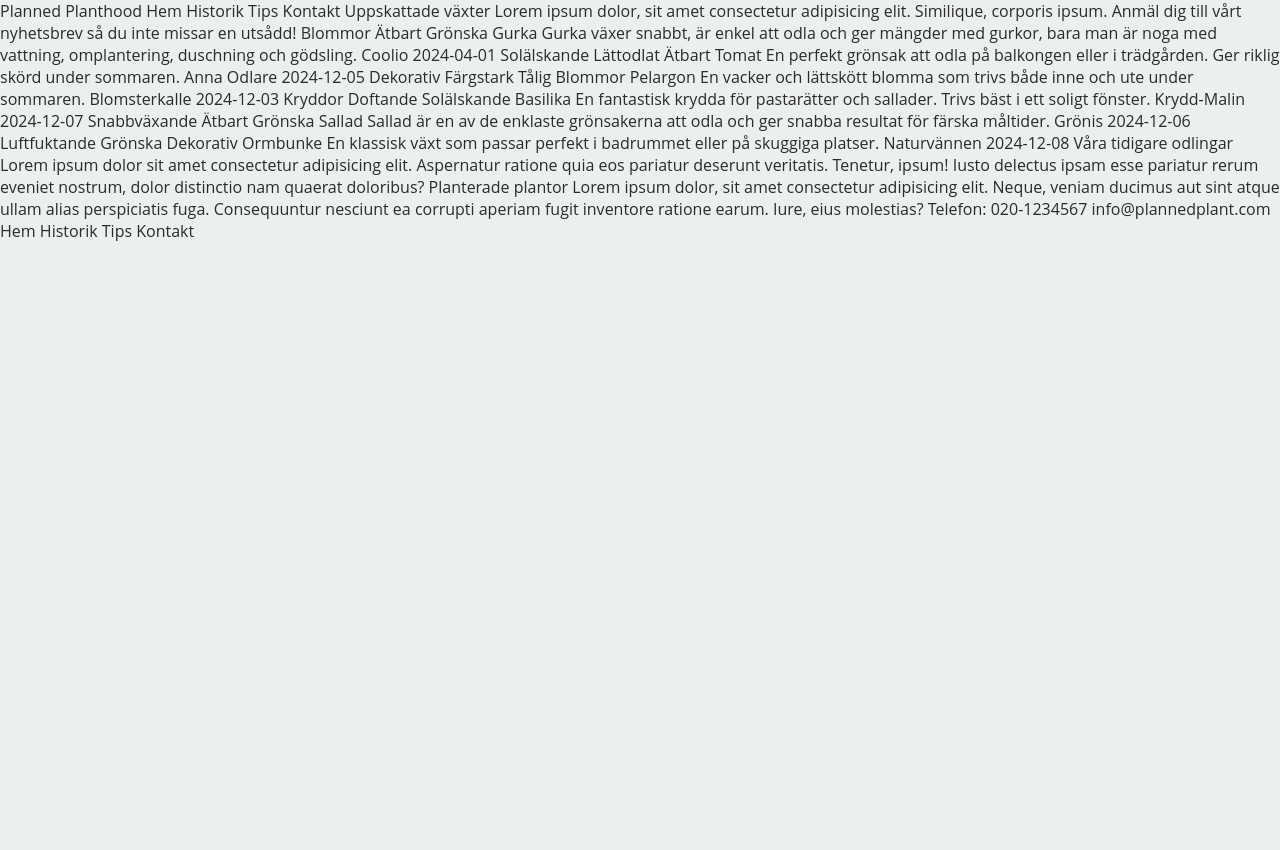
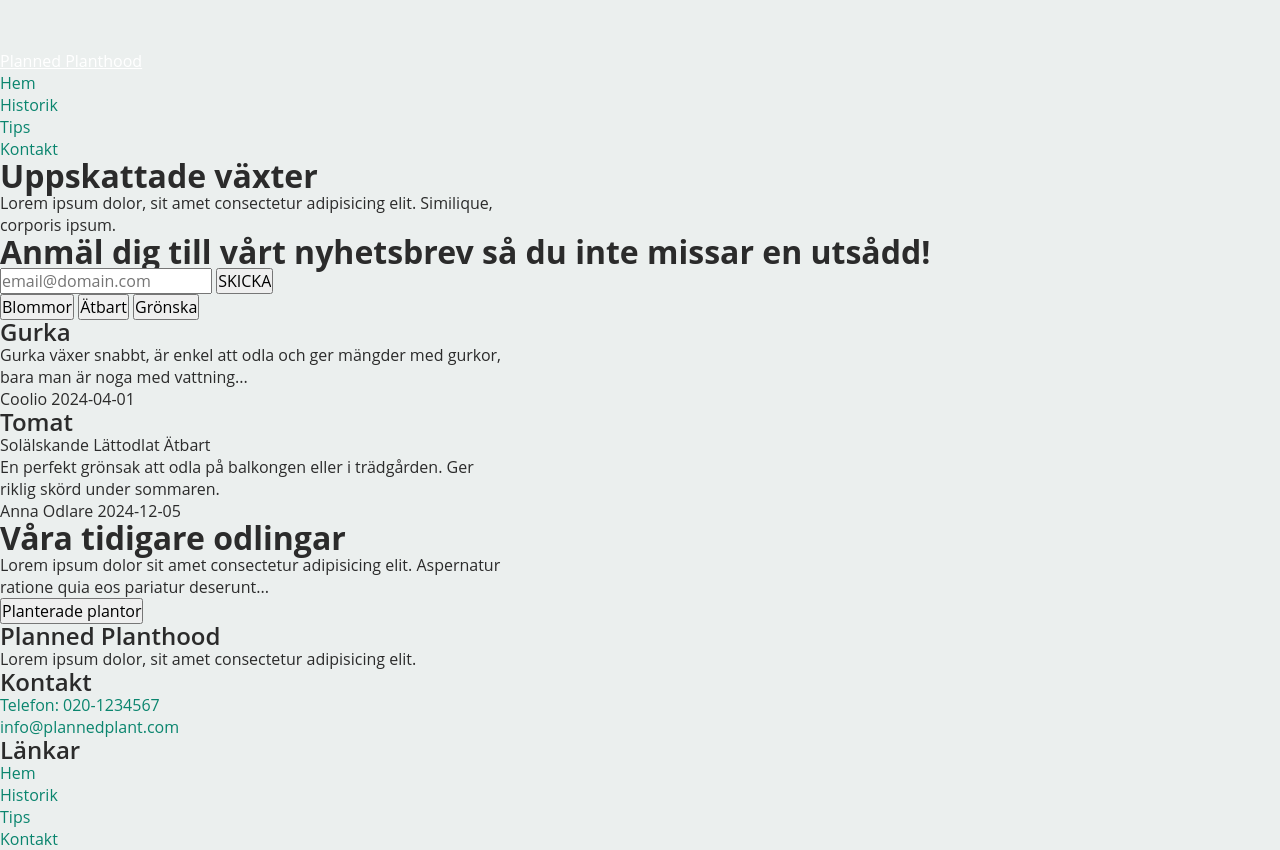
Before and after one commit to ebobic/Planned-Planthood, a plain HTML site: page index.html in a window 1280 px wide. Before the commit the page ends 800 px from the top, so only its background shows below. Drawn offline with Linux system fonts and the light colour scheme.

Commit message:
Ändrade till semantisk struktur på HTML & grundstruktur för CSS

```diff
--- a/index.html
+++ b/index.html
@@ -6,79 +6,135 @@
   <link rel="stylesheet" href="style.css" />
   <title>Planned Planthood</title>
 </head>
+
 <body>
-Planned Planthood
+  <!-- Navbar & logotyp -->
+  <header>
+    <a href="/" class="logo">
+      <svg xmlns="http://www.w3.org/2000/svg" width="50" height="50" viewBox="0 0 214 210">
+      </svg>
+      <h1>Planned Planthood</h1>
+    </a>
 
-Hem
-Historik
-Tips
-Kontakt
+    <nav>
+      <ul>
+        <li><a href="#">Hem</a></li>
+        <li><a href="#">Historik</a></li>
+        <li><a href="#">Tips</a></li>
+        <li><a href="#">Kontakt</a></li>
+      </ul>
+    </nav>
+  </header>
 
-Uppskattade växter
-Lorem ipsum dolor, sit amet consectetur adipisicing elit. Similique, corporis ipsum.
+  <!-- Huvudinnehåll -->
+  <main>
 
-Anmäl dig till vårt nyhetsbrev så du inte missar en utsådd!
+    <!-- Hero-sektion med huvudrubrik och text -->
+    <section class="hero">
+      <h2>Uppskattade växter</h2>
+      <p>Lorem ipsum dolor, sit amet consectetur adipisicing elit. Similique, corporis ipsum.</p>
+    </section>
 
-Blommor
-Ätbart
-Grönska
-Gurka
-Gurka växer snabbt, är enkel att odla och ger mängder med gurkor, bara man är noga med vattning, omplantering, duschning och gödsling.
-Coolio
-2024-04-01
+    <!-- Nyhetsbrev med anmälningsformulär -->
+    <section class="newsletter">
+      <h2>Anmäl dig till vårt nyhetsbrev så du inte missar en utsådd!</h2>
+      <form>
+        <input type="email" placeholder="email@domain.com">
+        <!-- Skicka-knapp -->
+        <input type="submit" value="SKICKA">
+      </form>
+    </section>
 
-Solälskande
-Lättodlat
-Ätbart
-Tomat
-En perfekt grönsak att odla på balkongen eller i trädgården. Ger riklig skörd under sommaren.
-Anna Odlare
-2024-12-05
+    <!-- Sektion för filtrerbara plantkort -->
+    <section class="plant-grid-container">
 
-Dekorativ
-Färgstark
-Tålig
-Blommor
-Pelargon
-En vacker och lättskött blomma som trivs både inne och ute under sommaren.
-Blomsterkalle
-2024-12-03
+      <!-- Filterknappar -->
+      <div class="filters">
+        <button>Blommor</button>
+        <button>Ätbart</button>
+        <button>Grönska</button>
+      </div>
 
-Kryddor
-Doftande
-Solälskande
-Basilika
-En fantastisk krydda för pastarätter och sallader. Trivs bäst i ett soligt fönster.
-Krydd-Malin
-2024-12-07
+      <!-- Grid med plantartiklar -->
+      <div class="plant-grid">
 
-Snabbväxande
-Ätbart
-Grönska
-Sallad
-Sallad är en av de enklaste grönsakerna att odla och ger snabba resultat för färska måltider.
-Grönis
-2024-12-06
+        <!-- Artikel: Gurka -->
+        <article>
+          <h3>Gurka</h3>
+          <div class="tags">
+          </div>
+          <p>Gurka växer snabbt, är enkel att odla och ger mängder med gurkor, bara man är noga med vattning...</p>
+          <!-- Författarinfo och datum -->
+          <div class="author">
+            <span>Coolio</span>
+            <time datetime="2024-04-01">2024-04-01</time>
+          </div>
+        </article>
 
-Luftfuktande
-Grönska
-Dekorativ
-Ormbunke
-En klassisk växt som passar perfekt i badrummet eller på skuggiga platser.
-Naturvännen
-2024-12-08
+        <!-- Artikel: Tomat -->
+        <article>
+          <h3>Tomat</h3>
+          <!-- Taggar -->
+          <div class="tags">
+            <span>Solälskande</span>
+            <span>Lättodlat</span>
+            <span>Ätbart</span>
+          </div>
+          <p>En perfekt grönsak att odla på balkongen eller i trädgården. Ger riklig skörd under sommaren.</p>
+          <!-- Författarinfo och datum -->
+          <div class="author">
+            <span>Anna Odlare</span>
+            <time datetime="2024-12-05">2024-12-05</time>
+          </div>
+        </article>
 
-Våra tidigare odlingar
-Lorem ipsum dolor sit amet consectetur adipisicing elit. Aspernatur ratione quia eos pariatur deserunt veritatis. Tenetur, ipsum! Iusto delectus ipsam esse pariatur rerum eveniet nostrum, dolor distinctio nam quaerat doloribus?
-Planterade plantor
+      </div> <!-- .plant-grid -->
+    </section> <!-- .plant-grid-container -->
 
-Lorem ipsum dolor, sit amet consectetur adipisicing elit. Neque, veniam ducimus aut sint atque ullam alias perspiciatis fuga. Consequuntur nesciunt ea corrupti aperiam fugit inventore ratione earum. Iure, eius molestias?
-Telefon: 020-1234567
-info@plannedplant.com
+    <!-- Sektion för tidigare odlingar -->
+    <section class="tidigare-odlingar">
+      <h2>Våra tidigare odlingar</h2>
+      <p>
+        Lorem ipsum dolor sit amet consectetur adipisicing elit. Aspernatur ratione quia eos pariatur deserunt...
+      </p>
+      <!-- Knapp för mer info -->
+      <button>Planterade plantor</button>
+    </section>
 
-Hem
-Historik
-Tips
-Kontakt
+  </main>
+
+  <!-- Footer -->
+  <footer>
+    <div class="footer-content">
+
+      <!-- Om-sektion -->
+      <div class="footer-column about">
+        <h3>Planned Planthood</h3>
+        <p>Lorem ipsum dolor, sit amet consectetur adipisicing elit.</p>
+      </div>
+
+      <!-- Kontaktinformation -->
+      <div class="footer-column contact">
+        <h3>Kontakt</h3>
+        <ul>
+          <li><a href="tel:020-1234567">Telefon: 020-1234567</a></li>
+          <li><a href="mailto:info@plannedplant.com">info@plannedplant.com</a></li>
+        </ul>
+      </div>
+
+      <!-- Footer-länkar -->
+      <div class="footer-column links">
+        <h3>Länkar</h3>
+        <ul>
+          <li><a href="#">Hem</a></li>
+          <li><a href="#">Historik</a></li>
+          <li><a href="#">Tips</a></li>
+          <li><a href="#">Kontakt</a></li>
+        </ul>
+      </div>
+
+    </div>
+  </footer>
+
 </body>
 </html>
--- a/style.css
+++ b/style.css
@@ -164,12 +164,12 @@ h3 {
 a {
   text-decoration: none;
   color: var(--clr-accent);
+}
 
-  &:hover,
-  &:focus-visible {
-    color: var(--clr-primary-light-1);
-    text-decoration: underline;
-  }
+a:hover,
+a:focus-visible {
+  color: var(--clr-primary-light-1);
+  text-decoration: underline;
 }
 
 body {
```
Lines whose indentation alone changed are shown as unchanged.
